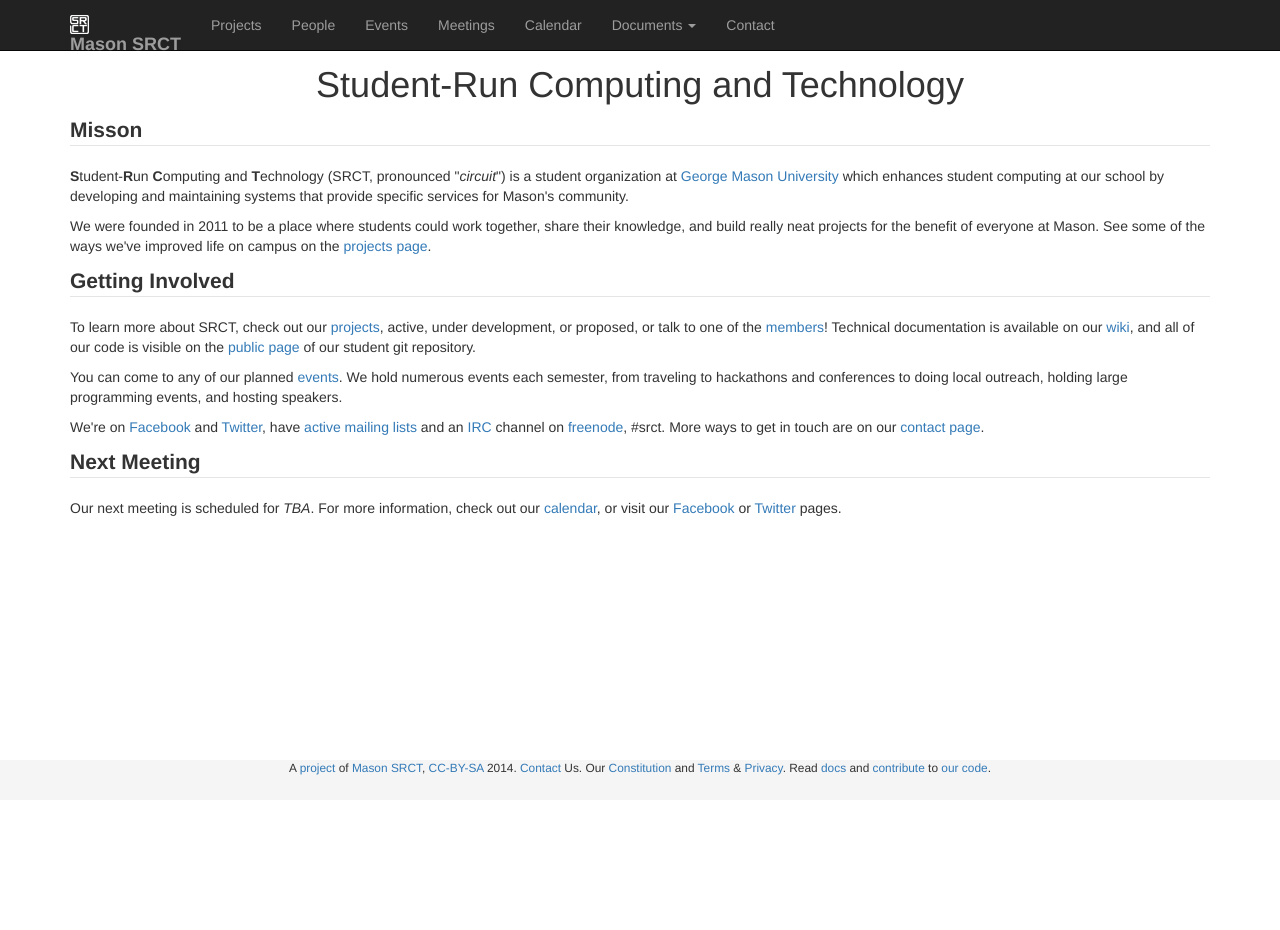
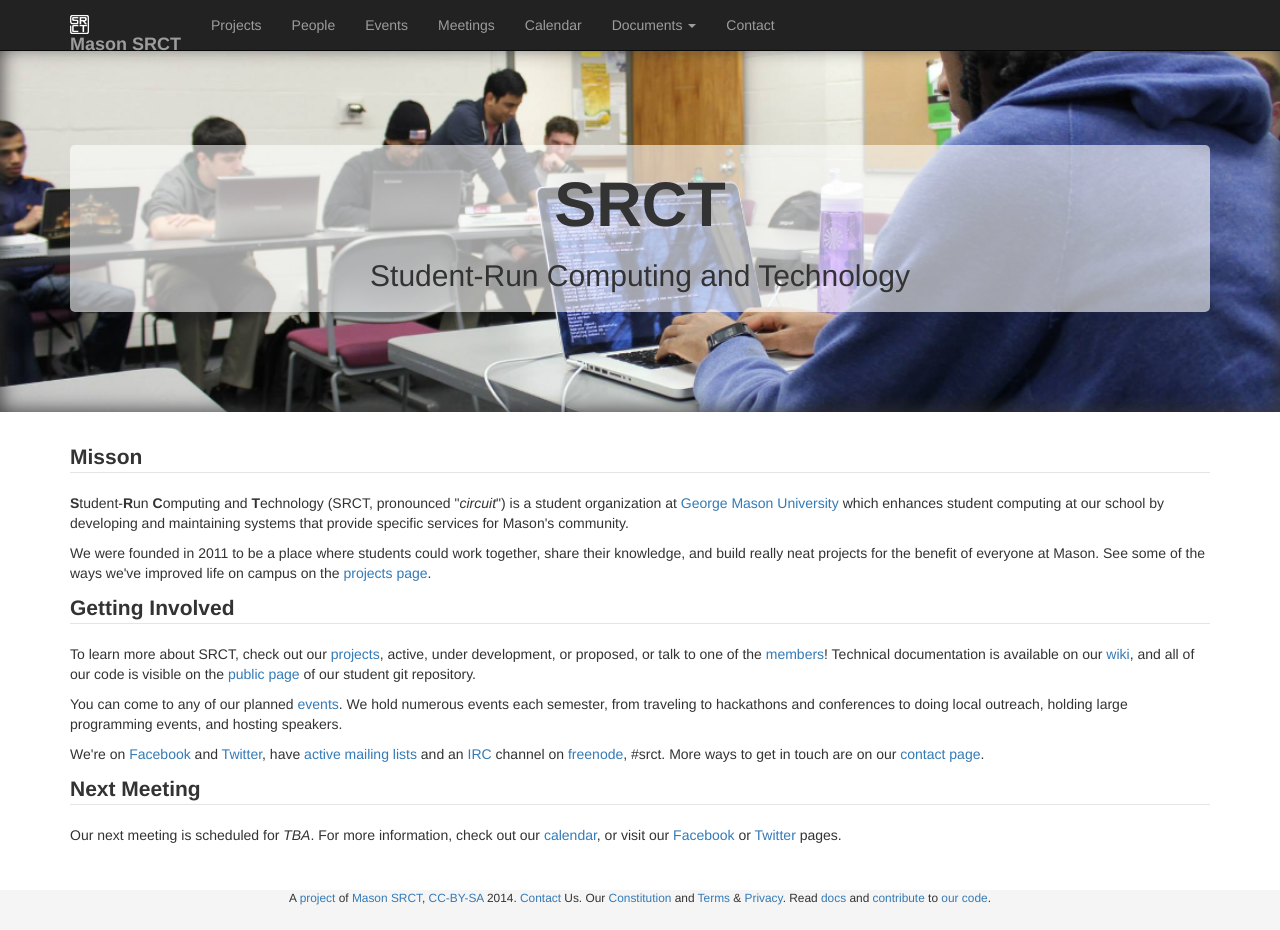
Before and after one commit to srct/srctweb, a Python web app: template srctweb/website/templates/index.html in a window 1280 px wide. Before the commit the page ends 775 px from the top, so only its background shows below. Run offline with Jinja, Linux system fonts and the light colour scheme; the template is opened without the code that fills it, so the values that code supplies are empty; some libraries are stand-ins or nearby versions.

Commit message:
reverted to old header

```diff
--- a/srctweb/website/static/css/style.css
+++ b/srctweb/website/static/css/style.css
@@ -22,29 +22,17 @@
   height: 40px;
   background-color: #f5f5f5;
 }
-.carousel-background2 {
-  background: url('/static/img/2013firstmeet_large.png') no-repeat;
-  display: block;
-  width: 100%;
-  background-position: center;
+.jumbostyle {
+  background: url(/static/img/renfredhaxxor.png) no-repeat;
   background-size: cover;
+  background-position: 20%;
+  box-shadow: inset 0px 0px 20px #333;
+  padding-top: 100px;
+  padding-bottom: 100px;
 }
-.carousel {
-  height: 400px;
-  margin-bottom: 30px;
-}
-.carousel-caption {
-  z-index: 1;
-  margin-bottom: 30px;
-}
-.carousel .item {
-  height: 400px;
-}
-/* .carousel-inner > .item > img {
-  width: 100%;
-}*/
 .transparency {
   background-color: rgba(256,256,256,0.6);
+  padding: 5px 0px 5px 0px;
   border-radius: 5px;
 }
 .srctlogo {
--- a/srctweb/website/templates/index.html
+++ b/srctweb/website/templates/index.html
@@ -6,10 +6,13 @@
 
 {% block jumbotron %}
 
-<div class="row">
-  <div class="text-center">
-    <h1>Student-Run Computing and Technology</h1>
-  </div>
+<div class="jumbotron jumbostyle">
+  <div class="container">
+    <div class="text-center transparency">
+      <h1><strong>SRCT</strong></h1>
+      <p><h2>Student-Run Computing and Technology</h2></p>
+    </div>
+  </div><!--container-->
 </div>
 
 {% endblock %}
```
Also changed, not shown: srctweb/website/static/img/renfredhaxxor.png (renamed from srctweb/website/static/img/renfredhaxxor_large.png), srctweb/website/static/img/renfredhaxxor_medium.png (deleted).
